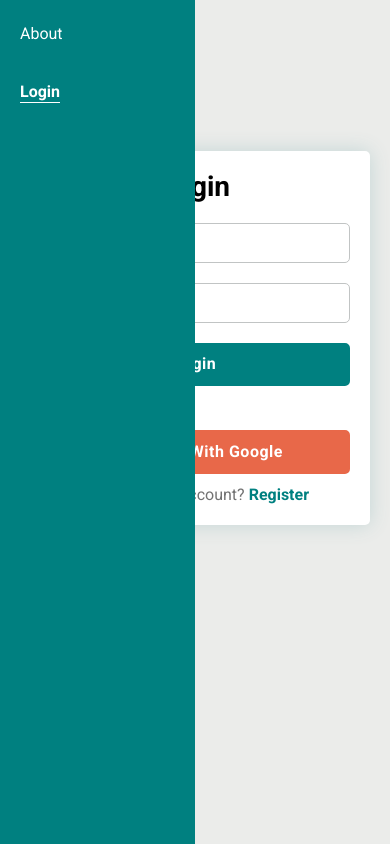
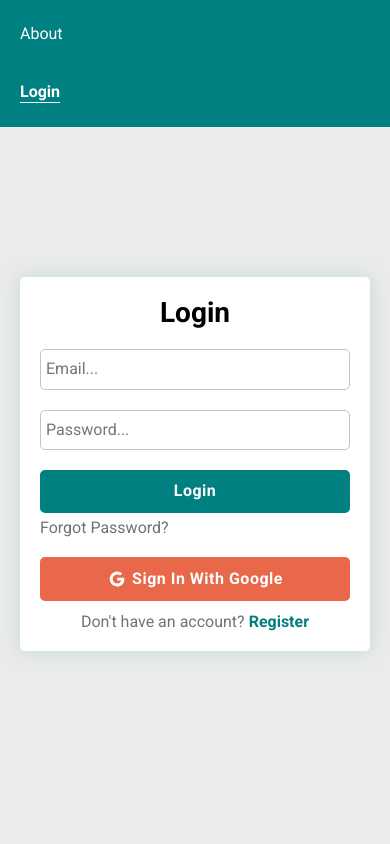
Before and after one commit to marcin10lw/Fullstack-Todo-list-react, a React (Create React App) app: page /#/login in a window 390 px wide. Built offline with nearby package versions, Linux system fonts and the light colour scheme; no server answers.

Commit message:
temporarily disabled Nav mobile view

```diff
--- a/src/common/Navbar/styled.js
+++ b/src/common/Navbar/styled.js
@@ -13,9 +13,9 @@ export const StyledNavbar = styled.nav`
   background-color: ${({ theme }) => theme.colors.teal};
 
   @media (max-width: ${bpMobile}px) {
-    position: fixed;
+    /* position: fixed;
     height: 100vh;
-    width: 50vw;
+    width: 50vw; */
   }
 `;
 
```
